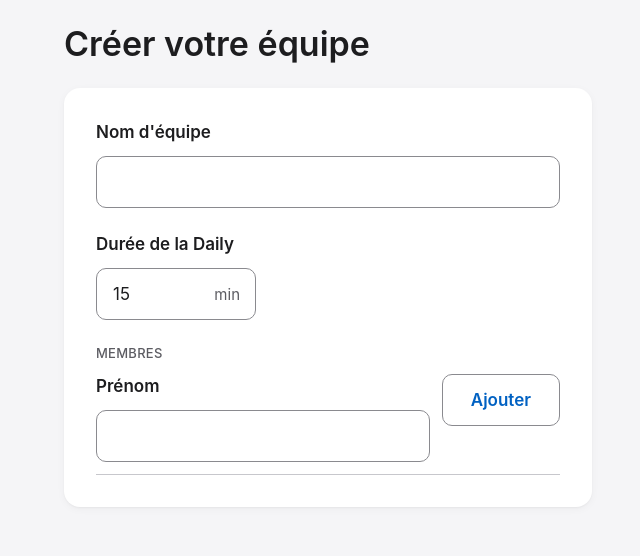
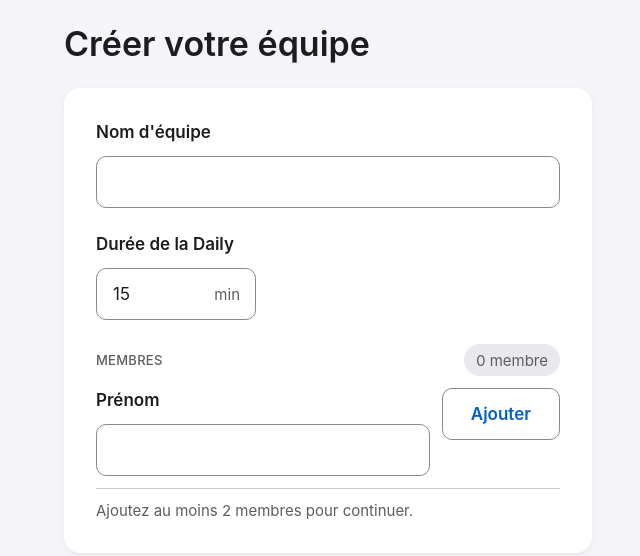
Before and after one commit to midoman59/daily-timer-simple, an Angular app: page /#/equipe in a window 1280 px wide. Shown: the top 556 px of the page, without its empty margins (312-952 px from the left). Built offline with nearby package versions, Linux system fonts and the light colour scheme.

Commit message:
S3 : suivre le nombre de membres
Compteur « N membre(s) » annoncé en role=status, saisie désactivée au 15e membre avec le message de maximum, aide sous 2 membres.

Co-Authored-By: Claude Haiku 5.5 <noreply@anthropic.com>

```diff
--- a/src/app/domain/team-validation.ts
+++ b/src/app/domain/team-validation.ts
@@ -2,6 +2,8 @@ export const DEFAULT_DURATION_MINUTES = 15;
 export const MIN_DURATION_MINUTES = 1;
 export const MAX_DURATION_MINUTES = 120;
 export const TEAM_NAME_MAX_LENGTH = 50;
+export const MIN_MEMBERS = 2;
+export const MAX_MEMBERS = 15;
 
 /** Retire les espaces en début et fin, réduit les espaces multiples à un seul. */
 export function normalizeSpaces(value: string): string {
--- a/src/app/pages/team-editor/team-editor.css
+++ b/src/app/pages/team-editor/team-editor.css
@@ -82,6 +82,32 @@
   color: var(--color-error);
 }
 
+.members-head {
+  display: flex;
+  align-items: center;
+  justify-content: space-between;
+  gap: 12px;
+}
+
+.counter {
+  display: inline-flex;
+  align-items: center;
+  min-height: 32px;
+  padding: 0 12px;
+  border-radius: var(--radius-pill);
+  background: var(--color-surface-muted);
+  color: var(--color-text-secondary);
+  font-size: 15px;
+  font-variant-numeric: tabular-nums;
+}
+
+.help {
+  margin: 0;
+  font-size: 15px;
+  line-height: 20px;
+  color: var(--color-text-secondary);
+}
+
 .section-label {
   margin: 0;
   font-size: 13px;
--- a/src/app/pages/team-editor/team-editor.html
+++ b/src/app/pages/team-editor/team-editor.html
@@ -39,7 +39,10 @@
     </div>
 
     <section class="field" aria-labelledby="members-heading">
-      <h2 id="members-heading" class="section-label">Membres</h2>
+      <div class="members-head">
+        <h2 id="members-heading" class="section-label">Membres</h2>
+        <span class="counter" role="status" aria-live="polite">{{ countLabel() }}</span>
+      </div>
 
       <div class="add-row">
         <div class="add-field">
@@ -59,7 +62,7 @@
             <p id="member-name-error" class="field-error">{{ message }}</p>
           }
         </div>
-        <button type="button" class="btn btn-secondary" (click)="addMember()">Ajouter</button>
+        <button type="button" class="btn btn-secondary" [disabled]="isFull()" (click)="addMember()">Ajouter</button>
       </div>
 
       <ol class="member-list">
@@ -70,6 +73,9 @@
           </li>
         }
       </ol>
+      @if (members().length < 2) {
+        <p class="help">Ajoutez au moins 2 membres pour continuer.</p>
+      }
     </section>
   </div>
 </main>
--- a/src/app/pages/team-editor/team-editor.ts
+++ b/src/app/pages/team-editor/team-editor.ts
@@ -1,7 +1,8 @@
-import { Component, ElementRef, signal, viewChild } from '@angular/core';
+import { Component, ElementRef, computed, signal, viewChild } from '@angular/core';
 import { AbstractControl, FormControl, ReactiveFormsModule, ValidationErrors } from '@angular/forms';
 import {
   DEFAULT_DURATION_MINUTES,
+  MAX_MEMBERS,
   normalizeSpaces,
   validateDuration,
   validateMemberName,
@@ -25,6 +26,14 @@ function fromDomain(check: (value: string) => string | null) {
 export class TeamEditor {
   /** Membres saisis, dans l'ordre de saisie. */
   protected readonly members = signal<string[]>([]);
+
+  /** Libellé du compteur : « 0 membre », « 1 membre », « 2 membres »… */
+  protected readonly countLabel = computed(() => {
+    const count = this.members().length;
+    return count <= 1 ? `${count} membre` : `${count} membres`;
+  });
+
+  protected readonly isFull = computed(() => this.members().length >= MAX_MEMBERS);
 
   /** Vrai après une tentative d'ajout : l'erreur du prénom ne s'affiche qu'à partir de là. */
   protected readonly memberAttempted = signal(false);
@@ -56,6 +65,9 @@ export class TeamEditor {
 
   /** Message du prénom : affiché seulement après une tentative d'ajout. */
   protected memberError(): string | null {
+    if (this.isFull()) {
+      return 'Une équipe ne peut pas dépasser ' + MAX_MEMBERS + ' membres.';
+    }
     if (!this.memberAttempted() || this.memberName.valid) {
       return null;
     }
@@ -70,10 +82,20 @@ export class TeamEditor {
       return;
     }
     this.members.update((list) => [...list, normalizeSpaces(this.memberName.value)]);
+    this.syncMemberInput();
     this.memberName.setValue('');
     this.memberName.markAsUntouched();
     this.memberAttempted.set(false);
     this.memberField().nativeElement.focus();
+  }
+
+  /** Désactive la saisie d'un prénom quand l'équipe est pleine. */
+  private syncMemberInput(): void {
+    if (this.isFull()) {
+      this.memberName.disable({ emitEvent: false });
+    } else {
+      this.memberName.enable({ emitEvent: false });
+    }
   }
 
   protected onMemberEnter(event: Event): void {
```
Also changed, not shown: 1 other file (tests, documents, lock files or other folders).
